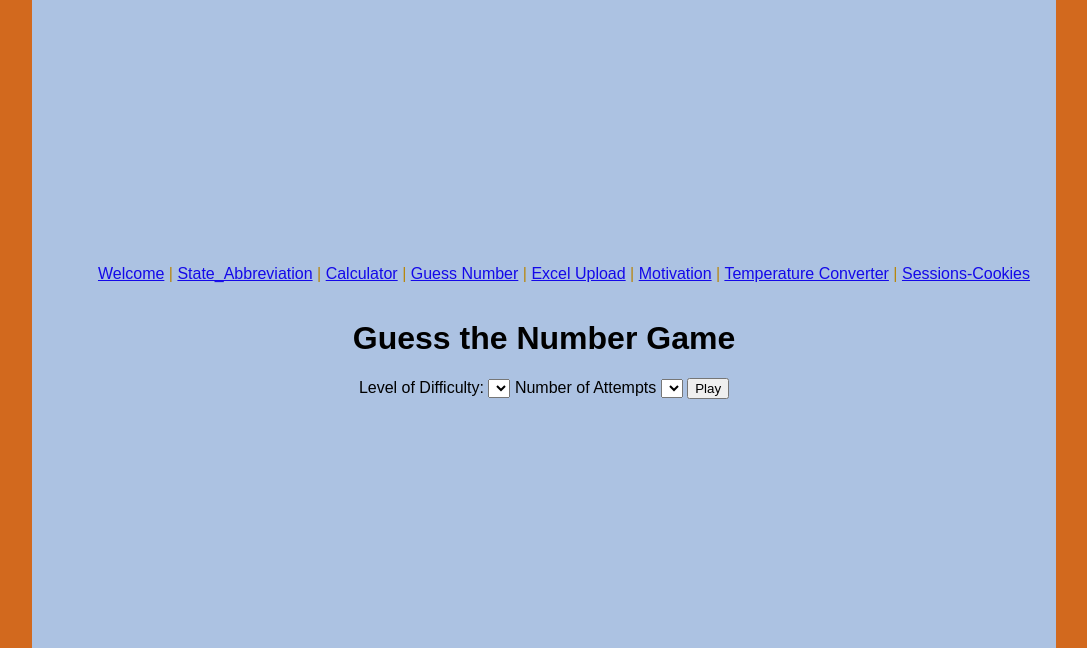
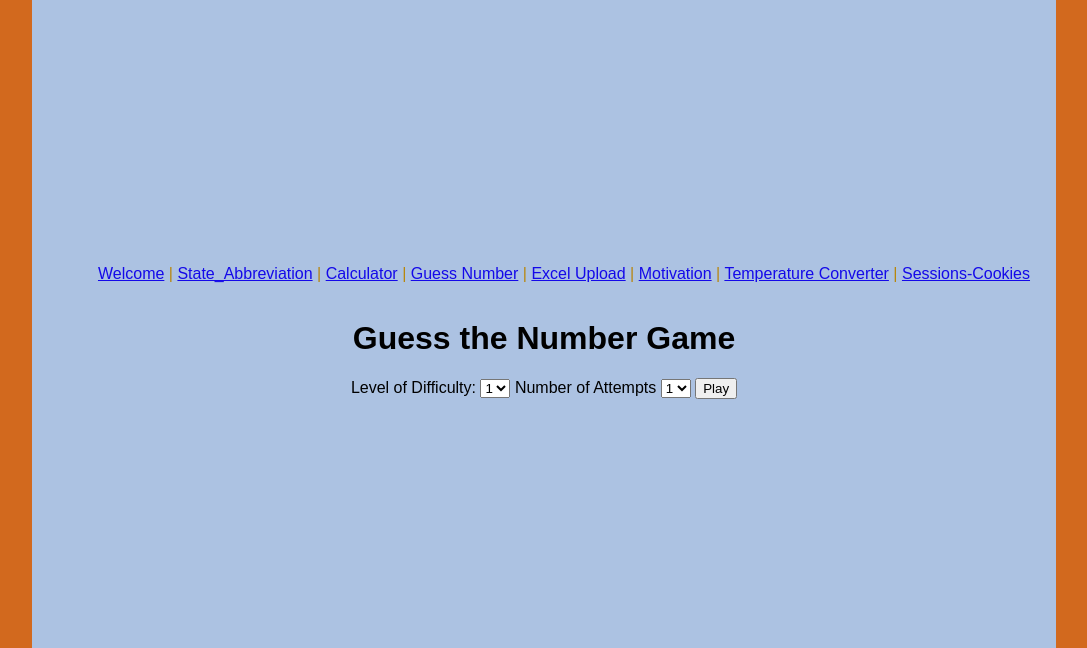
Before and after one commit to Augusta-26/Flask--My-Own-Develop--Webpage, a Flask app: page /guess_number in a window 1280 px wide. Shown: the part 101-749 px from the top of the page, without its empty margins (118-1205 px from the left). Run offline with Flask 3, Linux system fonts and the light colour scheme; lists and menus that the app fills with data are empty.

Commit message:
Update guess_number.html

```diff
--- a/templates/guess_number.html
+++ b/templates/guess_number.html
@@ -5,15 +5,15 @@
 <form method="POST" action="{{url_for('guess_number')}}">
     <label>Level of Difficulty:</label>
         <select name="level">
-            <option value=1>
-            <option value=2>
-            <option value=3>
+            <option value=1>1</option>
+            <option value=2>2</option>
+            <option value=3>3</option>
         </select>
     <label>Number of Attempts</label>
         <select name="attempts">
-            <option value=1>
-            <option value=2>
-            <option value=3>
+            <option value=1>1</option>
+            <option value=2>2</option>
+            <option value=3>3</option>
         </select>
     <input type="submit" value="Play">
 </form>
```
